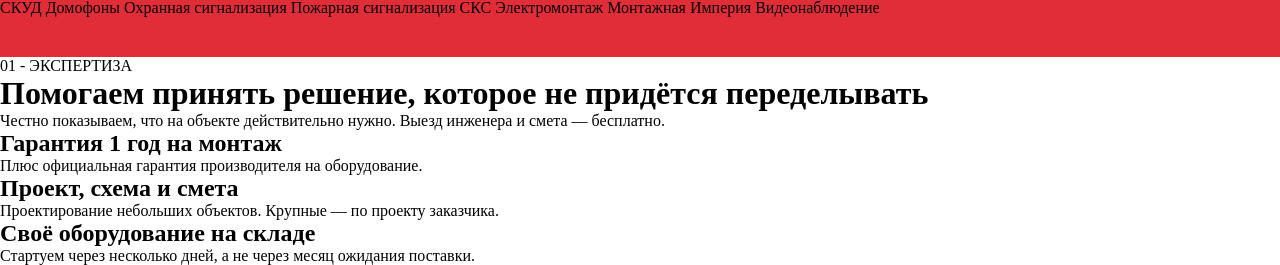
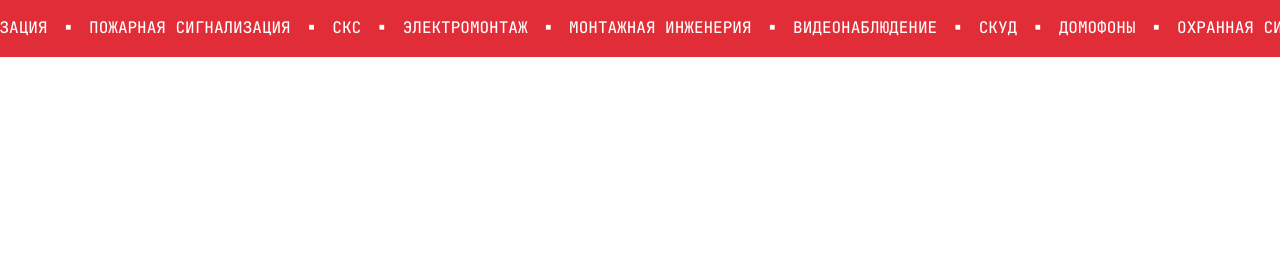
Before and after one commit to mank000/empire, a Django app: page / in a window 1280 px wide. Shown: the part 761-1026 px from the top of the page. After the commit the page ends 818 px from the top, so only its background shows below. Run offline with Django 5.2, Linux system fonts and the light colour scheme.

Commit message:
Бегущая строка

```diff
--- a/static/css/home.css
+++ b/static/css/home.css
@@ -234,9 +234,3 @@
 .red-button:hover {
     background: rgba(184, 33, 41, 1);
 }
-
-.running-string{
-    width: auto;
-    height: 58px;
-    background:#E02D37;
-}
--- /dev/null
+++ b/static/css/running-string.css
@@ -0,0 +1,42 @@
+.running-string {
+    width: 100%;
+    height: 58px;
+    background: #E02D37;
+    overflow: hidden;
+}
+
+.track {
+    display: flex;
+    width: max-content;
+    height: 100%;
+    align-items: center;
+
+    animation: track-scroll 50s linear infinite;
+}
+
+.track-item {
+    flex: 0 0 auto;
+    white-space: nowrap;
+    padding-right: 24px;
+    color: white;
+    font-family: "JetBrains Mono";
+    font-size: 16px;
+    font-weight: 500;
+    line-height: 18px
+}
+
+@keyframes track-scroll {
+    from {
+        transform: translateX(0);
+    }
+
+    to {
+        transform: translateX(-50%);
+    }
+}
+
+@media (prefers-reduced-motion: reduce) {
+    .track {
+        animation: none;
+    }
+}
--- a/templates/home.html
+++ b/templates/home.html
@@ -2,6 +2,7 @@
 {% load static %}
 {% block extra_css %}
     <link rel="stylesheet" href="{% static 'css/home.css' %}">
+    <link rel="stylesheet" href="{% static 'css/running-string.css' %}">
 {% endblock %}
 {% block title %}Монтажная Империя{% endblock %}
 
@@ -61,49 +62,16 @@
         </div>
     </div>
     <div class="running-string">
-        СКУД Домофоны Охранная сигнализация Пожарная сигнализация СКС Электромонтаж Монтажная Империя Видеонаблюдение
-    </div>
-    <div>
-        <div>
-            <span>
-              01 - ЭКСПЕРТИЗА
-            </span>
-            <h1>
-                Помогаем принять решение,
-                которое не придётся переделывать
-            </h1>
-        </div>
-        <span>
-            Честно показываем, что на объекте действительно нужно. Выезд инженера и смета — бесплатно.
-        </span>
-        <div>
-            <div>
-                <div>
-                    <h2>
-                        Гарантия 1 год на монтаж
-                    </h2>
-                    <span>
-                        Плюс официальная гарантия производителя на оборудование.
-                    </span>
-                </div>
+        <div class="track">
+            <div class="track-item">
+                <span>СКУД　▪　ДОМОФОНЫ　▪　ОХРАННАЯ СИГНАЛИЗАЦИЯ　▪　ПОЖАРНАЯ СИГНАЛИЗАЦИЯ　▪　СКС　▪　ЭЛЕКТРОМОНТАЖ　▪　МОНТАЖНАЯ ИНЖЕНЕРИЯ　▪　ВИДЕОНАБЛЮДЕНИЕ　▪　СКУД　▪　ДОМОФОНЫ　▪　ОХРАННАЯ СИГНАЛИЗАЦИЯ　▪　ПОЖАРНАЯ СИГНАЛИЗАЦИЯ　▪　СКС　▪　ЭЛЕКТРОМОНТАЖ　▪　МОНТАЖНАЯ ИНЖЕНЕРИЯ　▪　ВИДЕОНАБЛЮДЕНИЕ　▪</span>
             </div>
-            <div>
-                    <h2>
-                        Проект, схема и смета
-                    </h2>
-                    <span>
-                        Проектирование небольших объектов. Крупные — по проекту заказчика.
-                    </span>
-            </div>
-            <div>
-                <h2>
-                        Своё оборудование на складе
-                    </h2>
-                    <span>
-                        Стартуем через несколько дней, а не через месяц ожидания поставки.
-                    </span>
+
+            <div class="track-item" aria-hidden="true">
+                <span>СКУД　▪　ДОМОФОНЫ　▪　ОХРАННАЯ СИГНАЛИЗАЦИЯ　▪　ПОЖАРНАЯ СИГНАЛИЗАЦИЯ　▪　СКС　▪　ЭЛЕКТРОМОНТАЖ　▪　МОНТАЖНАЯ ИНЖЕНЕРИЯ　▪　ВИДЕОНАБЛЮДЕНИЕ　▪　СКУД　▪　ДОМОФОНЫ　▪　ОХРАННАЯ СИГНАЛИЗАЦИЯ　▪　ПОЖАРНАЯ СИГНАЛИЗАЦИЯ　▪　СКС　▪　ЭЛЕКТРОМОНТАЖ　▪　МОНТАЖНАЯ ИНЖЕНЕРИЯ　▪　ВИДЕОНАБЛЮДЕНИЕ　▪</span>
             </div>
         </div>
     </div>
 
+
 {% endblock %}
```
